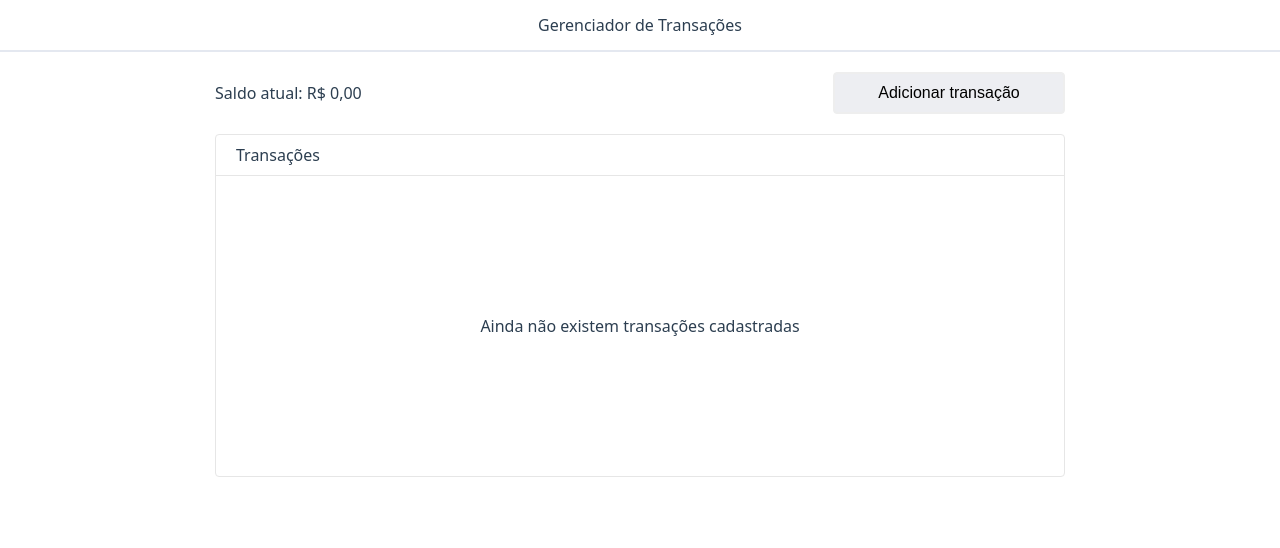
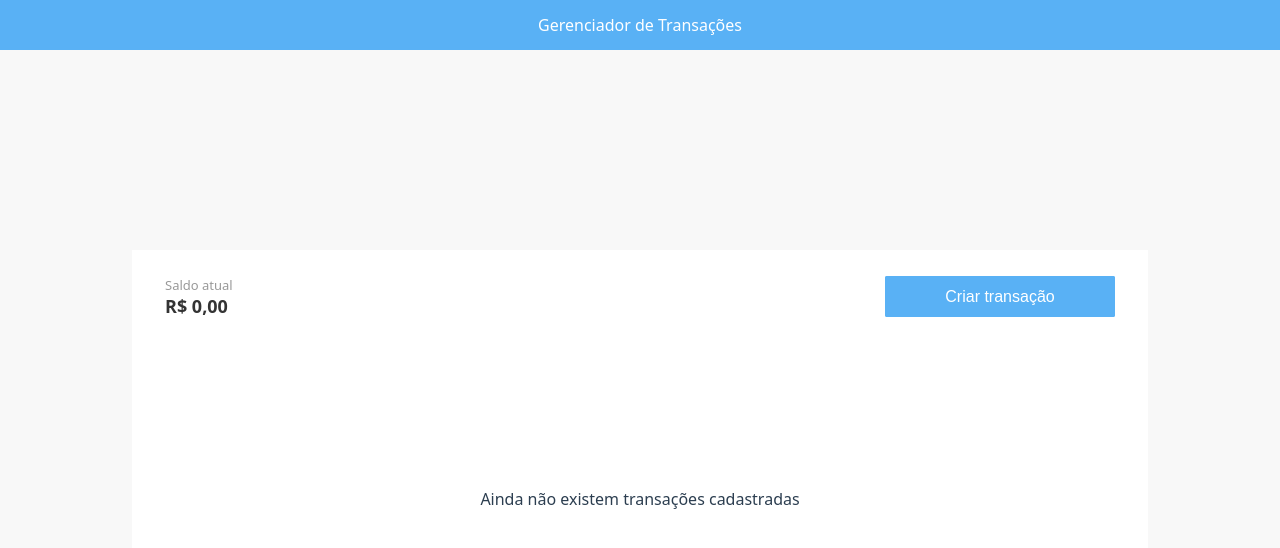
Before and after one commit to wilmersondasilva/transactions-manager, a Vue app: page / in a window 1280 px wide. Shown: the top 548 px of the page. Built offline with nearby package versions, Linux system fonts and the light colour scheme.

Commit message:
Improves design

```diff
--- a/src/assets/css/global.styl
+++ b/src/assets/css/global.styl
@@ -10,7 +10,7 @@ html, body
     height 100%
 
 body
-    background-color #fff
+    background-color #f8f8f8
     color #2c3e50
     font-family 'Noto Sans', sans-serif
     -webkit-font-smoothing antialiased
--- a/src/components/TheHeader.vue
+++ b/src/components/TheHeader.vue
@@ -11,7 +11,7 @@ height = 50px
     width 100vw
     height height
     line-height height
-    background-color #fff
-    border-bottom 2px solid #e4e8f0
+    color #FFFFFF
+    background-color #59B1F5
     text-align center
 </style>
--- a/src/filters/index.js
+++ b/src/filters/index.js
@@ -5,8 +5,16 @@ export default Vue => {
             currency: 'BRL',
             minimumFractionDigits: 2,
             maximumFractionDigits: 2
-        })
+		})
 
-        return formatter.format(value)
-    })
+		const formatted = formatter.format(Math.abs(value))
+
+		return value >= 0 ? formatted : formatted.replace(/R\$\s/, 'R$ -')
+	})
+
+	Vue.filter('capitalize', value => {
+		if (!value) return ''
+		value = value.toString().toLowerCase()
+		return value.charAt(0).toUpperCase() + value.slice(1)
+	})
 }
--- a/src/pages/form/Form.vue
+++ b/src/pages/form/Form.vue
@@ -6,21 +6,30 @@
                 <label for="type">Tipo de transação</label>
                 <div class="input-group">
                     <select v-model="form.type" id="type" data-type required>
-                        <option v-for="type in transactionTypes" :key="type" :value="type">{{ type }}</option>
+                        <option v-for="type in transactionTypes" :key="type" :value="type">{{ type | capitalize }}</option>
                     </select>
                 </div>
             </div>
-            <div class="form-group-inline">
             <div class="form-group">
                 <label for="card-description">Descrição</label>
-                    <input type="text" v-model.trim="form.description" :class="{ invalid: errors.description.isInvalid }" data-description id="card-description"/>
+                <input
+                    type="text"
+                    v-model.trim="form.description"
+                    :class="{ invalid: errors.description.isInvalid }"
+                    data-description
+                    id="card-description"
+                />
                 <p v-if="errors.description.isInvalid" class="error-message" data-description-error>{{ errors.description.message }}</p>
             </div>
             <div class="form-group amount">
                 <label for="card-amount">Valor</label>
-                    <input v-money="moneyInputConfig" v-model="form.amount" :class="{ invalid: errors.amount.isInvalid }" data-amount id="card-amount"/>
+                <input
+                    v-money="moneyInputConfig"
+                    v-model="form.amount"
+                    :class="{ invalid: errors.amount.isInvalid }"
+                    data-amount
+                    id="card-amount"/>
                 <p v-if="errors.amount.isInvalid" class="error-message" data-amount-error>{{ errors.amount.message }}</p>
-                </div>
             </div>
             <div class="button-container">
                 <button type="submit" class="submit-button">Salvar</button>
@@ -98,36 +107,38 @@ export default {
 
 <style lang="stylus" scoped>
 .form
-    width 80%
+    max-width 407px
+    width 95%
     margin auto
-    margin-top 16px
-    border 1px solid #e6e6e6
-    border-radius 4px
+    margin-top 40px
+    background-color #fff
+    padding 18px 28px 22px
+    box-sizing border-box
 
 .title
     text-align left
-    padding 12px 20px
-    border-bottom 1px solid #e6e6e6
-
-form
-    padding 20px
+    font-weight bold
+    font-size 19px
+    padding-bottom 8px
 
 .form-group
     width 100%
     text-align left
-    margin-bottom 20px
+    margin-top 22px
 
     label
+        font-size 16px
         display block
         margin 10px 0
 
     input, select
         width 100%
-        height 40px
-        border 2px solid #eee
-        border-radius 4px
+        height 45px
+        border 1px solid #d8d8d8
+        border-radius 2px
         background-color #fff
         padding 1px 5px
+        font-size 16px
         box-sizing border-box
 
         &:focus
@@ -137,13 +148,12 @@ form
             border-color #d62727
 
     &.amount
-        width 40%
+        width 50%
 
 .error-message
-    font-size 12px
+    font-size 14px
     margin-top 6px
     color #d62727
-
 
 .transaction-type
     .type
@@ -160,28 +170,20 @@ form
         margin-left 10px
 
 .button-container
-    margin-top 12px
+    margin-top 30px
 
     .submit-button
         width 100%
         height 50px
-    border-radius 4px
-    border 2px solid #eee
-    background-color #edeef2
-    font-size 1rem
+        color #fff
+        background-color #59B1F5
+        font-size 15px
+        border-radius 2px
 
         &:focus
             outline 0
 
-@media screen and (min-width: 650px)
-    .form
-        width 60%
-
-@media screen and (min-width: 900px)
-    .form
-        width 50%
-
 @media screen and (min-width: 1200px)
     .form
-        width 30%
+        margin-top 200px
 </style>
--- a/src/pages/home/Home.vue
+++ b/src/pages/home/Home.vue
@@ -25,17 +25,27 @@ export default {
 
 <style lang="stylus" scoped>
     .home
-        width 96%
-        max-width 850px
+        max-width 950px
         margin auto
+        background-color #fff
+        padding 26px 33px 45px
 
         nav
             display flex
             justify-content space-between
 
-        .total-balance
-            align-self center
+        .transaction-list
+            margin 32px auto 0
 
-        .transaction-list, nav
-            margin 20px auto 0
+    @media screen and (max-width: 460px)
+        .home nav
+            flex-direction column
+
+        .new-transaction-button
+            margin-top 12px
+            width 100%
+
+    @media screen and (min-width: 1200px)
+        .home
+            margin-top 200px
 </style>
--- a/src/pages/home/components/HomeNewTransactionButton.vue
+++ b/src/pages/home/components/HomeNewTransactionButton.vue
@@ -1,18 +1,19 @@
 
 <template>
     <router-link to="/transaction/new">
-        <button class="new-transaction-button">Adicionar transação</button>
+        <button class="new-transaction-button">Criar transação</button>
     </router-link>
 </template>
 
 <style lang="stylus" scoped>
 .new-transaction-button
     width 230px
-    height 40px
-    border-radius 4px
-    border 1px solid #eee
-    background-color #edeef2
+    height 41px
+    border-radius 2px
+    background-color #59b1f5
+    color #fff
     font-size 1rem
+    text-align center
 
     &:focus
         outline 0
--- a/src/pages/home/components/HomeTotalBalance.vue
+++ b/src/pages/home/components/HomeTotalBalance.vue
@@ -1,6 +1,6 @@
 <template>
     <div class="total-balance">
-        <span class="current-balance">Saldo atual:&nbsp;</span>
+        <span class="current-balance">Saldo atual</span>
         <span class="amount">{{ totalBalance | toMoney }}</span>
     </div>
 </template>
@@ -17,3 +17,19 @@ export default {
     }
 }
 </script>
+
+<style lang="stylus" scoped>
+.total-balance
+    display flex
+    flex-direction column
+    justify-content space-around
+
+    .current-balance
+        font-size 13px
+        color #999
+
+    .amount
+        font-size 18px
+        font-weight bold
+        color #333
+</style>
--- a/src/pages/home/components/HomeTransactionList.vue
+++ b/src/pages/home/components/HomeTransactionList.vue
@@ -1,8 +1,12 @@
 <template>
     <div class="home-transaction-list">
-        <h2 class="title">Transações</h2>
         <empty-list v-if="isListEmpty" text="Ainda não existem transações cadastradas"/>
         <div v-else class="transaction-list-container">
+            <div class="header">
+                <h3 class="type">Tipo de transação</h3>
+                <h3 class="description">Descrição</h3>
+                <h3 class="amount">Valor</h3>
+            </div>
             <home-transaction-list-item class="transaction-item" v-for="transaction in transactions" :key="transaction.id" :transaction="transaction" />
         </div>
     </div>
@@ -37,18 +41,26 @@ export default {
 </script>
 
 <style lang="stylus" scoped>
-.home-transaction-list
-    background-color #fff
-    border 1px solid #e6e6e6
-    border-radius 4px
+.header
+    height 42px
+    display flex
+    justify-content space-around
+    align-items center
+    background-color #f2f2f2
+    padding-left 20px
+    padding-right 20px
 
-.title
-    text-align left
-    padding 12px 20px
-    border-bottom 1px solid #e6e6e6
+    h3
+        font-size 14px
+        font-weight bold
+        width 100%
+        color #777
+
+    h3.amount
+        text-align right
 
 .transaction-item + .transaction-item
-    border-top 1px solid #e6e6e6
+    border-top 1px solid #e2e2e2
 
 @media screen and (min-width: 1200px)
     .home-transaction-list
--- a/src/pages/home/components/HomeTransactionListItem.vue
+++ b/src/pages/home/components/HomeTransactionListItem.vue
@@ -1,16 +1,21 @@
 <template>
     <div class="transaction-list-item">
-        <div
-            class="group-info group-info-type">
-            <p class="type" :class="transaction.type === transactionTypes.ADD ? 'add' : 'remove'">{{ transaction.type }}</p>
+        <div class="group-info group-info-type">
+            <p
+                :class="[
+                    'type',
+                    { add: transaction.type === transactionTypes.ADD },
+                    { remove: transaction.type === transactionTypes.REMOVE }
+                ]"
+            >
+                {{ transaction.type | capitalize }}
+            </p>
+        </div>
+        <div class="group-info group-info-description">
+            <p class="description">{{ transaction.description }}</p>
         </div>
         <div class="group-info group-info-amount">
-            <h3>Valor</h3>
             <p class="amount">{{ transaction.amount | toMoney }}</p>
-        </div>
-        <div class="group-info group-info-description">
-            <h3>Descrição</h3>
-            <p class="description">{{ transaction.description }}</p>
         </div>
     </div>
 </template>
@@ -39,22 +44,31 @@ export default {
 
 .group-info
     width 100%
+    font-size 15px
+    color #333
+    align-self center
 
-    h3
-        margin-bottom 5px
+.group-info-amount, .group-info-description
+    font-weight bold
 
 .group-info-type
-    align-self center
+    text-align left
 
     .type
-        text-align center
-        padding 5px 8px
         width 100px
-        border-radius 3px
 
-    .type.add
-        border 1px solid green
+    .type.add:before, .type.remove:before
+        font-size 22px
+        margin-right 8px
 
-    .type.remove
-        border 1px solid red
+    .type.add:before
+        content '+'
+        color #25b94d
+
+    .type.remove:before
+        content '-'
+        color #f83030
+
+.group-info-amount
+    text-align right
 </style>
```
Lines whose indentation alone changed are shown as unchanged.
